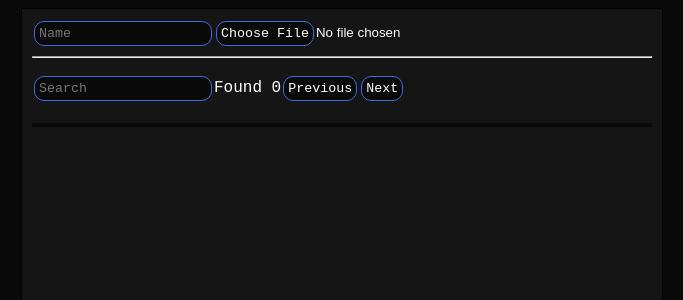
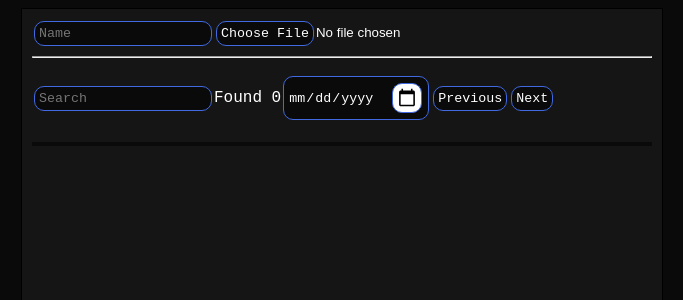
Before and after one commit to MrJ-403/Chat-Display, a React (Vite) app: page / in a window 1280 px wide. Shown: the top 300 px of the page, without its empty margins (298-981 px from the left). Built offline with nearby package versions, Linux system fonts and the light colour scheme.

Commit message:
Added Date Picker

```diff
--- a/src/App.css
+++ b/src/App.css
@@ -46,6 +46,19 @@ input:not([type="file"]), input[type="file"]::file-selector-button {
   color: white;
 }
 
+input[type="date"]::-webkit-calendar-picker-indicator {
+  color:white;
+  background-color: white;
+  border: 1px solid royalblue;
+  border-radius: 10px;
+  margin: 2px;
+  padding: 4px;
+  font-family: monospace, sans-serif;
+  color: white;
+  font-size: 1.5em;
+
+}
+
 .protrait-only {
   display: block;
 }
--- a/src/App.tsx
+++ b/src/App.tsx
@@ -14,18 +14,21 @@ function App() {
   let numberOfMessages = 0
   let lastElementScrolledTo = -1;
 
+  const [dates, setDates] = useState<Date[]>([])
+  const [inpDate, setInpDate] = useState<Date>()
 
   reader.onload = function (e) {
-    if(e.target?.result)
-    {
+    if (e.target?.result) {
       const lines = e.target.result.toString().split('\n')
-      if(lines[lines.length-1] === "")
+      if (lines[lines.length - 1] === "")
         lines.pop()
-      setMessages(lines.map(formatLine))
+      const datesList: Date[] = []
+      setMessages(lines.map((e) => formatLine(e,datesList)))
+      setDates(datesList)
       const nom = document.getElementById("nom")
-      if(nom)
+      if (nom)
         nom.innerHTML = numberOfMessages + " messages"
-      if(numberOfMessages === 0)
+      if (numberOfMessages === 0)
         document.title = "Chat Display"
       else
         document.title = numberOfMessages + " messages"
@@ -33,82 +36,113 @@ function App() {
   }
 
   useEffect(() => {
-    if(file && name!=="")
+    if (file && name !== "")
       reader.readAsText(file)
-    else if(file){
+    else if (file) {
       (document.getElementById("file") as HTMLInputElement).value = ""
       alert("Please select a name first then the file...")
     }
   }, [file])
 
   useEffect(() => {
-    if(filter !== "")
-    {
-      const ids : number[] = []
+    if (filter !== "") {
+      const ids: number[] = []
       messages.map((message) => {
-        if(message.props.message.includes(filter)) ids.push(message.key? Number.parseInt(message.key) : -1)
+        if (message.props.message.includes(filter)) ids.push(message.key ? Number.parseInt(message.key) : -1)
       })
       setIdList(ids)
     }
 
   }, [filter])
 
+  useEffect((
+    () => {
+      if(inpDate)
+      {
+        let year: number = -1, month: number = -1, day: number = -1;
+        inpDate.setMonth(inpDate.getMonth()+1);
+        dates.map((date, index) => {
+          if(year===-1 && date.getFullYear() === inpDate.getFullYear())
+            year = index;
+        })
+        dates.map((date, index) => {
+          if(month===-1 && date.getFullYear() === inpDate.getFullYear() && date.getMonth() === inpDate.getMonth())
+            month = index;
+        })
+        dates.map((date, index) => {
+          if(day===-1 && date.getFullYear() === inpDate.getFullYear() && date.getMonth() === inpDate.getMonth() && date.getDate() === inpDate.getDate())
+            day = index;
+        })
+        const id: number = day>=0 ? day : month>=0 ? month : year>=0 ? year : -1;
+        if(id!==-1)
+          document.getElementById(id.toString())?.scrollIntoView({ behavior: "smooth", block: "start" })
+      }
+    }
+  ), [inpDate])
+
 
   return (
     <>
       <div className='header'>
         <input type="text" name="name" id="name" placeholder="Name" required
-        onChange={(e) => setName(e.target.value)} />
+          onChange={(e) => setName(e.target.value)} />
         <input type="file" name="file" id="file" accept=".txt" required
-        onChange={(e) => {if(e.target.files) setFile(e.target.files[0])}} />
-        <hr/>
+          onChange={(e) => { if (e.target.files) setFile(e.target.files[0]) }} />
+        <hr />
         <p id="nom"></p>
         <input type="search" name="search" id="search" placeholder="Search" required
-        onChange={(e) => setFilter(e.target.value)}/>
-         Found {idList.length}
+          onChange={(e) => setFilter(e.target.value)} />
+        Found {idList.length}
         <div className="protrait-only"></div>
+        <input type="date" name="date" id="date"  required
+          onChange={(e) =>
+          {
+            setInpDate(new Date(e.target.value))
+          }} />
         <input type="button" value="Previous" onClick={() => {
-          if(lastElementScrolledTo > 0) document.getElementById(idList[--lastElementScrolledTo].toString())?.scrollIntoView({behavior: "smooth", block: "start"})
+          if (lastElementScrolledTo > 0) document.getElementById(idList[--lastElementScrolledTo].toString())?.scrollIntoView({ behavior: "smooth", block: "start" })
         }} />
         <input type="button" value="Next" onClick={() => {
-          if(idList.length-1 > lastElementScrolledTo) document.getElementById(idList[++lastElementScrolledTo].toString())?.scrollIntoView({behavior: "smooth", block: "start"})
-        }}  />
+          if (idList.length - 1 > lastElementScrolledTo) document.getElementById(idList[++lastElementScrolledTo].toString())?.scrollIntoView({ behavior: "smooth", block: "start" })
+        }} />
       </div>
       <div id="messages">
-          {messages}
+        {messages}
       </div>
     </>
   )
 
-  function formatLine(line: string){
+  function formatLine(line: string, datesList: Date[]) {
     //Date Format
-    let tempDate : string = line.substring(0, line.indexOf(',')).trim();
-    if(tempDate.length > 8 && !tempDate.match(/[0-9]{2}\/[0-9]{2}\/[0-9]{4}/)) tempDate = ""
-    else if(tempDate.length === 8 && tempDate.match(/[0-9]{2}\/[0-9]{2}\/[0-9]{2}/)) tempDate = tempDate.substring(0, 6) + "20" + tempDate.substring(6);
+    let tempDate: string = line.substring(0, line.indexOf(',')).trim();
+    if (tempDate.length > 8 && !tempDate.match(/[0-9]{2}\/[0-9]{2}\/[0-9]{4}/)) tempDate = ""
+    else if (tempDate.length === 8 && tempDate.match(/[0-9]{2}\/[0-9]{2}\/[0-9]{2}/)) tempDate = tempDate.substring(0, 6) + "20" + tempDate.substring(6);
 
-    const date : Date = new Date(
-      Number.parseInt(tempDate.substring(tempDate.lastIndexOf('/')+1)),
-      Number.parseInt(tempDate.substring(tempDate.indexOf('/')+1, tempDate.indexOf('/', tempDate.indexOf('/')+1))),
+    const date: Date = new Date(
+      Number.parseInt(tempDate.substring(tempDate.lastIndexOf('/') + 1)),
+      Number.parseInt(tempDate.substring(tempDate.indexOf('/') + 1, tempDate.indexOf('/', tempDate.indexOf('/') + 1))),
       Number.parseInt(tempDate.substring(0, tempDate.indexOf('/')))
     );
 
+    datesList.push(date);
+
     //Time Format
-    let time : string = line.substring(line.indexOf(',') + 1, line.indexOf('-')).trim();
-    const time2 : string = (time.match(/[0-9]{1,2}:[0-9]{2}/) ? time.substring(0, time.length-3) : "")
-    if(time2.length==0) time = ""
-    if(time.length - time2.length  > 3) time = ""
+    let time: string = line.substring(line.indexOf(',') + 1, line.indexOf('-')).trim();
+    const time2: string = (time.match(/[0-9]{1,2}:[0-9]{2}/) ? time.substring(0, time.length - 3) : "")
+    if (time2.length == 0) time = ""
+    if (time.length - time2.length > 3) time = ""
 
     //Messange & Name Format
-    let messangerName : string = '';
-    let message : string = '';
-    if(line.indexOf(':', line.indexOf('-'))==-1){
+    let messangerName: string = '';
+    let message: string = '';
+    if (line.indexOf(':', line.indexOf('-')) == -1) {
       message = line.substring(line.indexOf('-') + 1).trim();
     }
     else {
       messangerName = line.substring(line.indexOf('-') + 1, line.indexOf(':', line.indexOf('-'))).trim();
       message = line.substring(line.indexOf(':', line.indexOf('-')) + 1).trim();
     }
-    if( messangerName === "" || time === "" || tempDate === "")
+    if (messangerName === "" || time === "" || tempDate === "")
       messangerName = lastSender
 
     //Display & Logic
--- a/src/Message.tsx
+++ b/src/Message.tsx
@@ -5,7 +5,7 @@ function Message({id, message, name, date, time, username, lastSender} : {id: st
     <div id={id} className={name === username ? "message message-name-self" : name === "" ? "message message-system" : "message"}>
         <div className="message-name">{lastSender===name ? "" : name}</div>
         <div className="message-message" style={{color: message === "This message was deleted" || message === "<Media omitted>" ? "rgb(70,70,70)" : ""}}>{message}</div>
-        <div className="message-date">{Number.isNaN(date.getDay()) ? "" :`${date.getDay()}/${date.getDate()}/${date.getFullYear()}`}  {time}</div>
+        <div className="message-date">{Number.isNaN(date.getDate()) ? "" :`${date.getDate()}/${date.getMonth()}/${date.getFullYear()}`}  {time}</div>
     </div>
   )
 }
```
